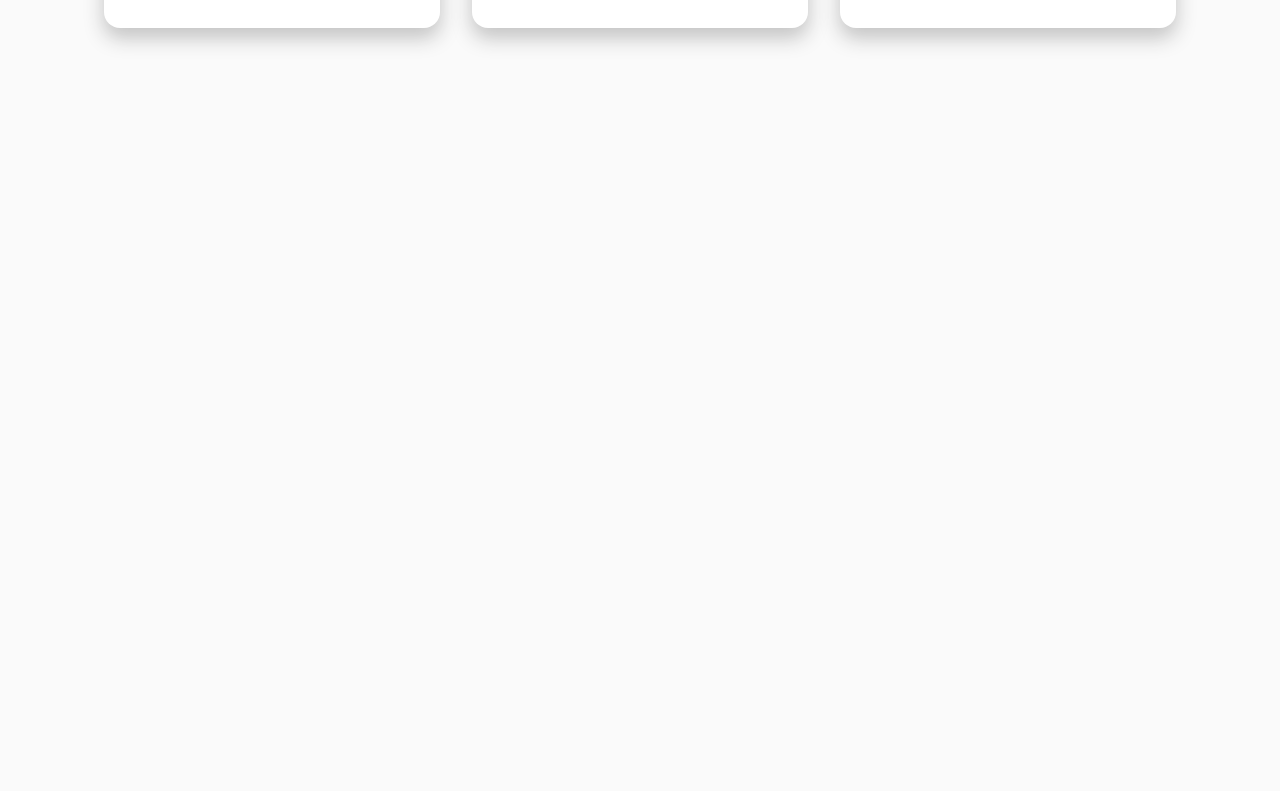
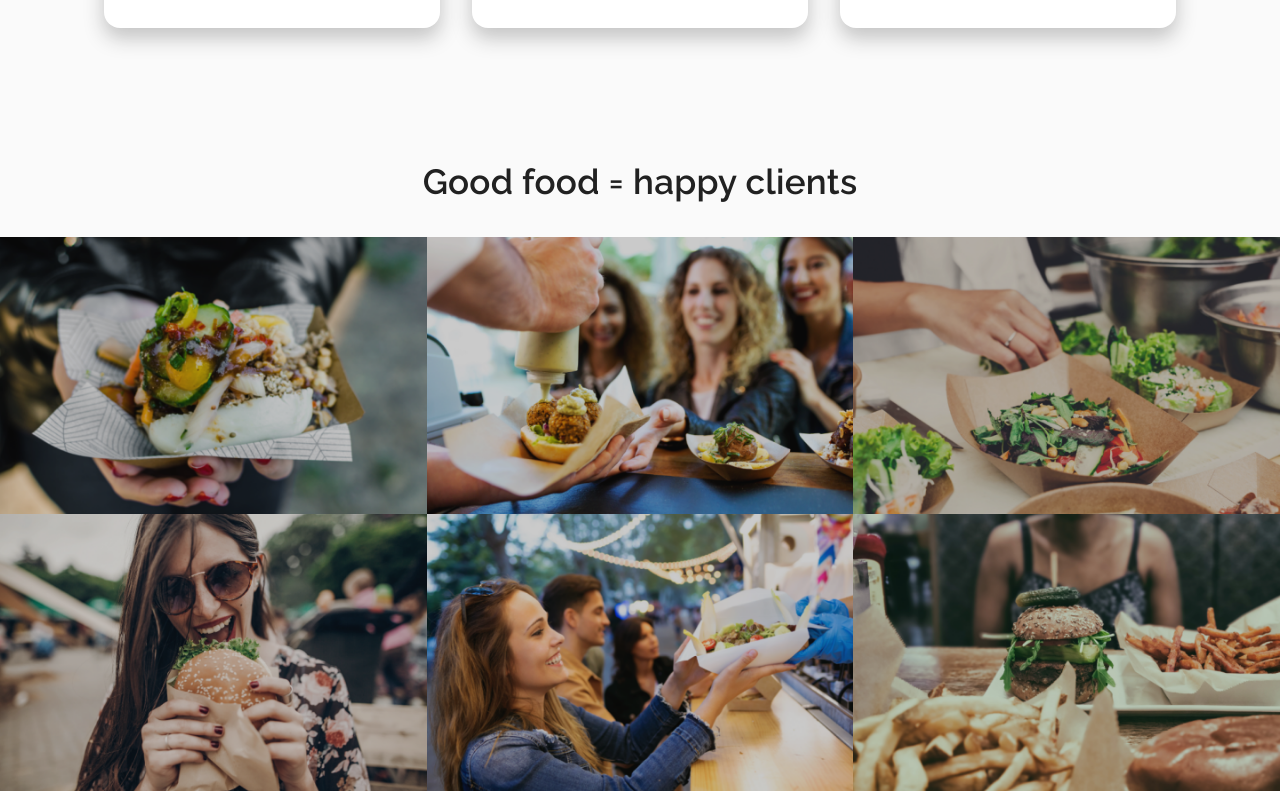
Before and after one commit to thejsdeveloper/the-veggie-king, a Next.js app: page / in a window 1280 px wide. Shown: the part 2277-3068 px from the top of the page. Before the commit the page ends 2433 px from the top, so only its background shows below. Built offline with nearby package versions, Linux system fonts and the light colour scheme.

Commit message:
feat: adding the gallery section

```diff
--- a/src/app/page.tsx
+++ b/src/app/page.tsx
@@ -1,4 +1,5 @@
 import AboutUs from "@/components/AboutUs";
+import Gallery from "@/components/Gallery";
 import Hero from "@/components/Hero";
 import Menu from "@/components/Menu";
 
@@ -8,6 +9,7 @@ export default function Home() {
       <Hero />
       <AboutUs />
       <Menu />
+      <Gallery />
     </main>
   );
 }
--- /dev/null
+++ b/src/components/Gallery/Gallery.tsx
@@ -0,0 +1,32 @@
+import Image from "next/image";
+import * as React from "react";
+import photo1 from "public/images/gallery-photo-1.png";
+import photo2 from "public/images/gallery-photo-2.png";
+import photo3 from "public/images/gallery-photo-3.png";
+import photo4 from "public/images/gallery-photo-4.png";
+import photo5 from "public/images/gallery-photo-5.png";
+import photo6 from "public/images/gallery-photo-6.png";
+
+const photos = [photo1, photo2, photo3, photo4, photo5, photo6];
+
+function Gallery() {
+  return (
+    <section className="flex flex-col">
+      <h2 className="flex flex-row justify-center mb-7 text-gray-900 text-lg font-semibold tracking-tighter">
+        Good food = happy clients
+      </h2>
+      <div className="grid grid-rows-2 grid-cols-3">
+        {photos.map((photo, i) => (
+          <div
+            className="hover:scale-95 ease-linear duration-500"
+            key={`photo-${i + 1}`}
+          >
+            <Image src={photo} alt={`gallery-photo-${i + 1}`} className="" />
+          </div>
+        ))}
+      </div>
+    </section>
+  );
+}
+
+export default Gallery;
--- /dev/null
+++ b/src/components/Gallery/index.ts
@@ -0,0 +1,2 @@
+export * from './Gallery';
+export { default } from './Gallery';
```
